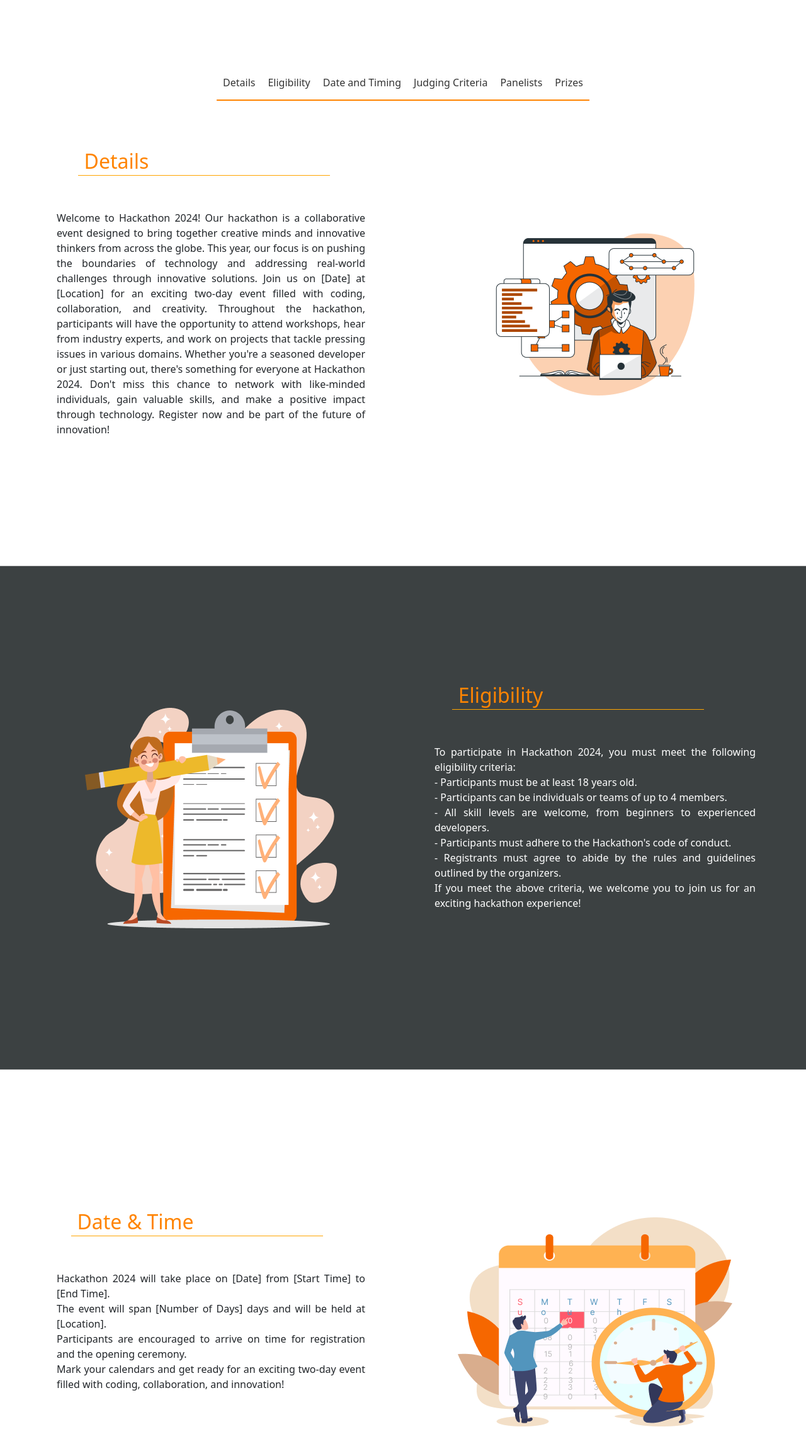
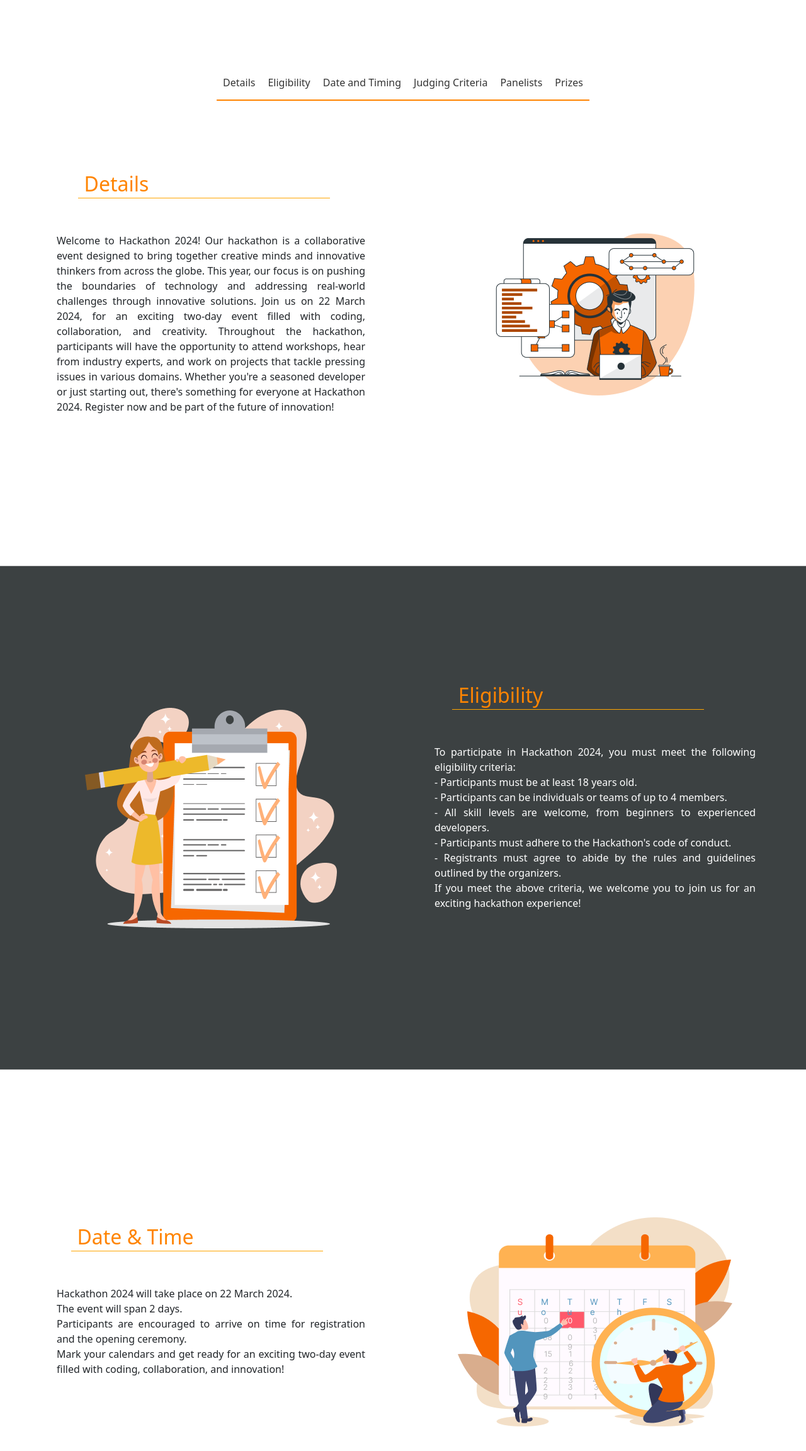
Before and after one commit to tarunchauhan7078/HackMinds_Clash, a React (Create React App) app: page / in a window 1280 px wide. Shown: the part 641-2945 px from the top of the page at 63% size. Built offline with nearby package versions, Linux system fonts and the light colour scheme; a web font is replaced by a local one.

Commit message:
Updated content Homepage.js

```diff
--- a/src/components/Homepage.js
+++ b/src/components/Homepage.js
@@ -11,7 +11,7 @@ import styles from "./Homepage.module.css";
 import "bootstrap/dist/css/bootstrap.min.css";
 import PanelistsCarousel from "./PanelistsCarousel";
 import Footer from "./Footer";
-import imgp from "../judgingCrit.png"
+import imgp from "../judgingCrit.png";
 
 const cards = [
   { img: imgp, name: "Panelist 1" },
@@ -117,17 +117,14 @@ const Homepage = () => {
                 event designed to bring together creative minds and innovative
                 thinkers from across the globe. This year, our focus is on
                 pushing the boundaries of technology and addressing real-world
-                challenges through innovative solutions. Join us on [Date] at
-                [Location] for an exciting two-day event filled with coding,
-                collaboration, and creativity. Throughout the hackathon,
-                participants will have the opportunity to attend workshops, hear
-                from industry experts, and work on projects that tackle pressing
-                issues in various domains. Whether you're a seasoned developer
-                or just starting out, there's something for everyone at
-                Hackathon 2024. Don't miss this chance to network with
-                like-minded individuals, gain valuable skills, and make a
-                positive impact through technology. Register now and be part of
-                the future of innovation!
+                challenges through innovative solutions. Join us on 22 March 2024, for
+                an exciting two-day event filled with coding, collaboration, and
+                creativity. Throughout the hackathon, participants will have the
+                opportunity to attend workshops, hear from industry experts, and
+                work on projects that tackle pressing issues in various domains.
+                Whether you're a seasoned developer or just starting out,
+                there's something for everyone at Hackathon 2024. Register now
+                and be part of the future of innovation!
               </p>
             </div>
             <div
@@ -253,11 +250,9 @@ const Homepage = () => {
                 ></span>
               </h2>
               <p style={{ textAlign: "justify", padding: "50px" }}>
-                Hackathon 2024 will take place on [Date] from [Start Time] to
-                [End Time].
+                Hackathon 2024 will take place on 22 March 2024.
                 <br />
-                The event will span [Number of Days] days and will be held at
-                [Location].
+                The event will span 2 days.
                 <br />
                 Participants are encouraged to arrive on time for registration
                 and the opening ceremony.
```
